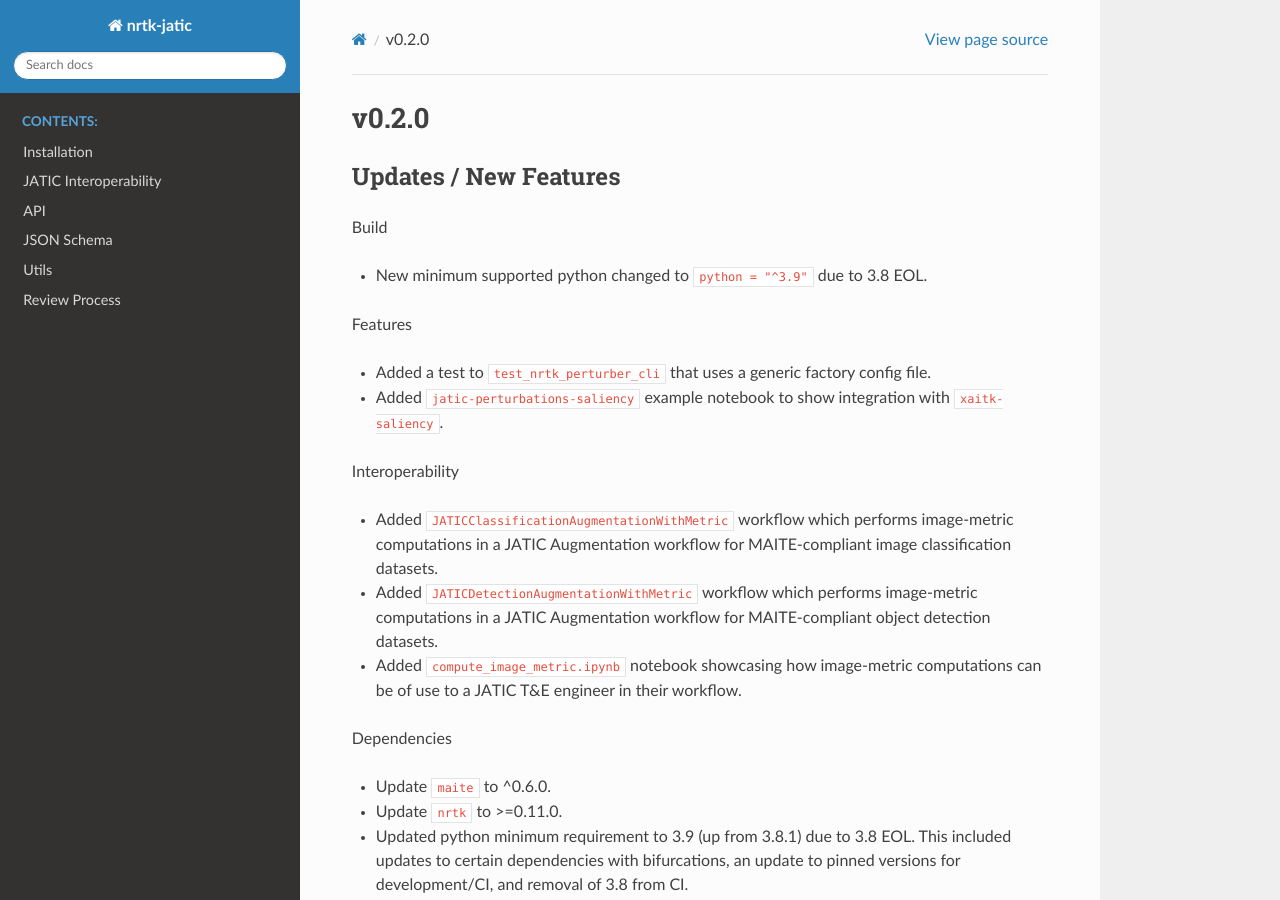
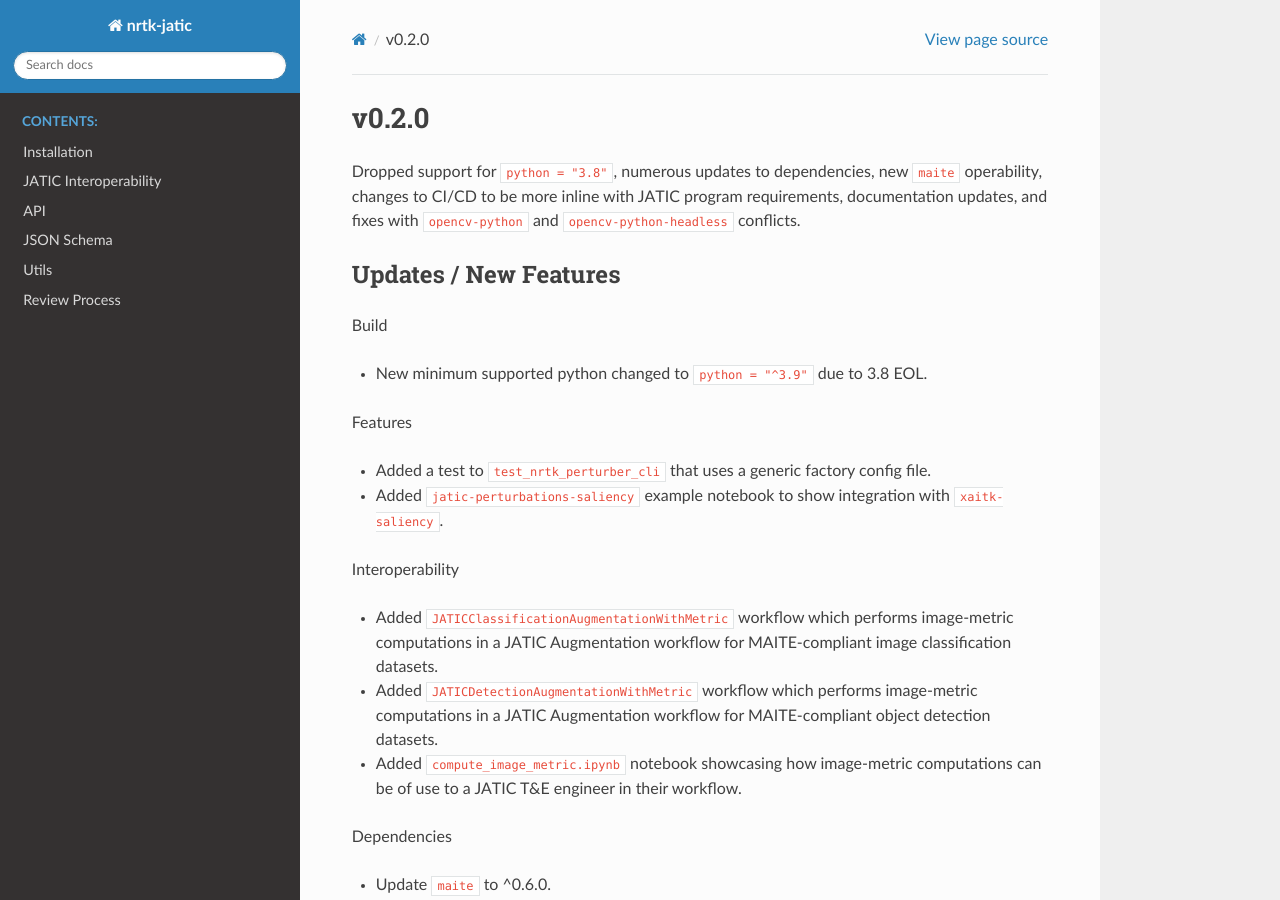
Before and after one commit to Kitware/nrtk-jatic, a Sphinx documentation site: the page built from docs/release_notes/v0.2.0.rst, in a window 1280 px wide and 900 px high. Built offline with Sphinx 7.4.7 and the Read the Docs theme 3.1.0, drawn with Linux system fonts in a browser that asks for light colours; pages that are not in the unit, such as notebooks, are missing from menus; the version number is read from the project's files by our own code.

Commit message:
Updated v0.2.0 release notes.

```diff
--- a/docs/release_notes/v0.2.0.rst
+++ b/docs/release_notes/v0.2.0.rst
@@ -1,5 +1,9 @@
 v0.2.0
 ======
+
+Dropped support for ``python = "3.8"``, numerous updates to dependencies, new ``maite``
+operability, changes to CI/CD to be more inline with JATIC program requirements,
+documentation updates, and fixes with ``opencv-python`` and ``opencv-python-headless`` conflicts.
 
 Updates / New Features
 ----------------------
```
